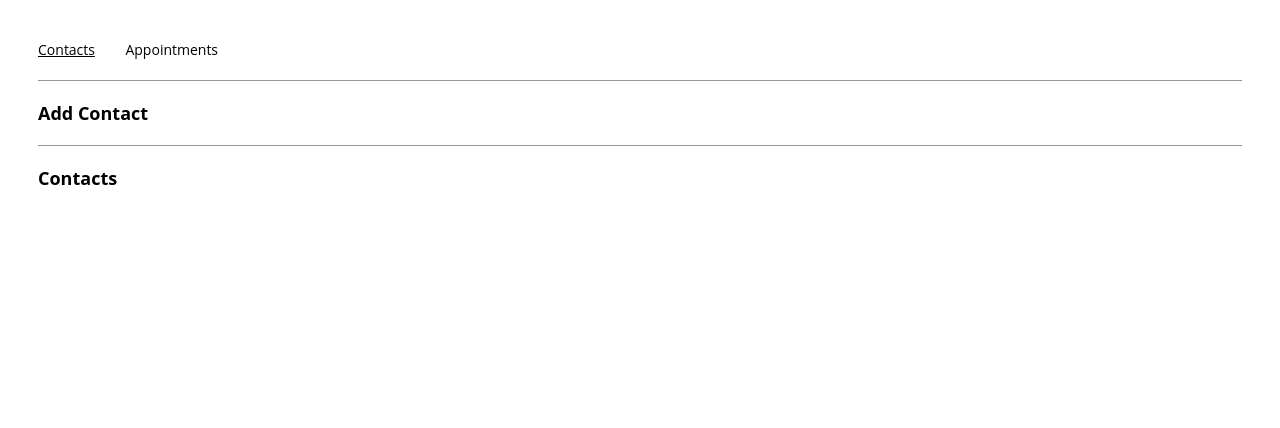
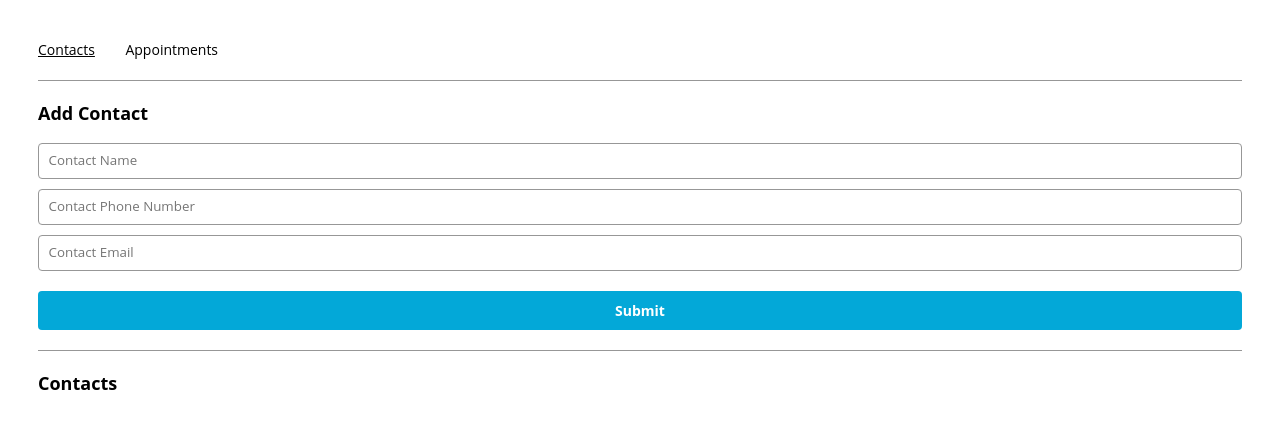
Before and after one commit to jotafuentes/appointment-planner-starting-v18, a React (Create React App) app: page /contacts in a window 1280 px wide. Shown: the top 428 px of the page. Built offline with nearby package versions, Linux system fonts and the light colour scheme.

Commit message:
TileList component

```diff
--- a/src/components/contactForm/ContactForm.js
+++ b/src/components/contactForm/ContactForm.js
@@ -10,6 +10,41 @@ export const ContactForm = ({
   handleSubmit
 }) => {
   return (
-    <></>
+    <form onSubmit={handleSubmit}>
+    <label>
+      <input
+        type="text"
+        name="name"
+        value={name}
+        onChange={(e) => {setName(e.target.value)}}
+        placeholder="Contact Name"
+        required
+      />
+    </label>
+    <label>
+      <input
+        type="tel"
+        name="phone"
+        value={phone}
+        onChange={(e) => {setPhone(e.target.value)}}
+        //regex teléfono
+        pattern="^(\(?\+?[0-9]*\)?)?[0-9_\- \(\)]*$"
+        placeholder="Contact Phone Number"
+        required
+      />
+    </label>
+    <label>
+      <input
+        type="email"
+        name="email"
+        value={email}
+        onChange={(e) => {setEmail(e.target.value)}}
+        placeholder="Contact Email"
+        required
+      />
+    </label>
+    <input name='Submit' type="submit" placeholder="Add Contact"/>
+
+    </form>
   );
 };
--- a/src/components/tileList/TileList.js
+++ b/src/components/tileList/TileList.js
@@ -1,9 +1,13 @@
 import React from "react";
+import { Tile } from "../tile/Tile";
 
-export const TileList = () => {
+export const TileList = ({contacts}) => {
   return (
     <div>
-
+      {contacts.map((contact, index) => {
+        const {name, ...description} = contact;
+        return <Tile key={index} name= {name} description={description} />
+      })}
     </div>
   );
 };
```
